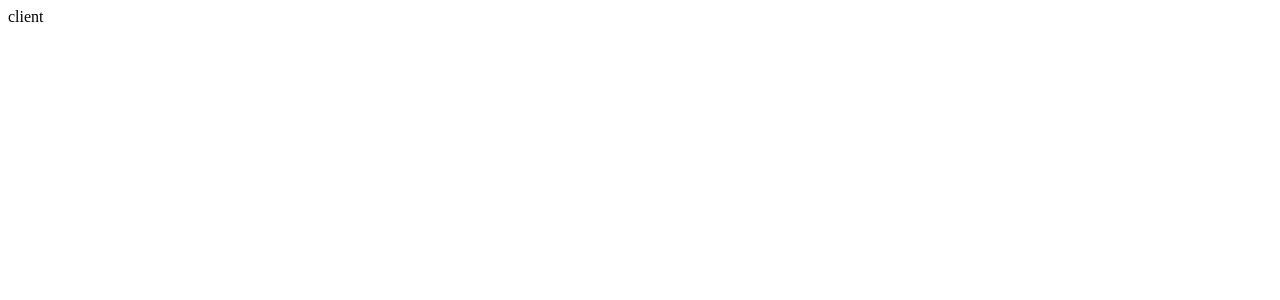
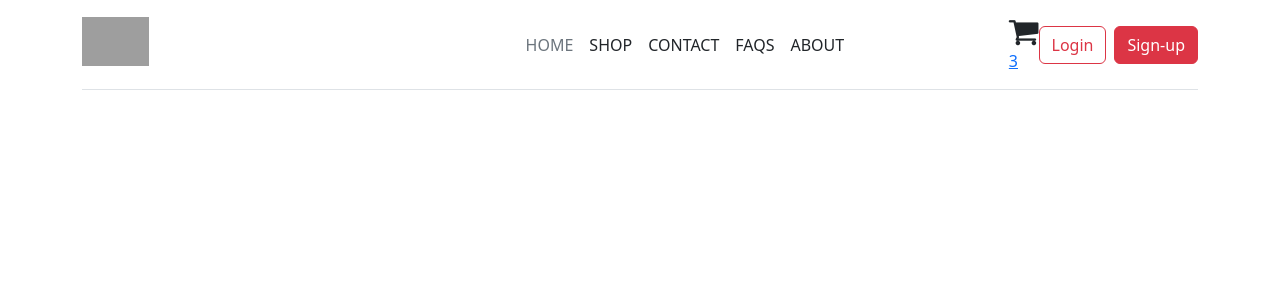
Before and after one commit to rabbit-bob/-ECommerce-App-Using-.NET-Core-8-With-Stripe-and-Angular-Client, an Angular app: page / in a window 1280 px wide. Shown: the top 300 px of the page. Built offline with nearby package versions, Linux system fonts and the light colour scheme; grey boxes are pictures that could not be loaded.

Commit message:
Adding Core Module and Adding Navbar Component

```diff
--- a/angular.json
+++ b/angular.json
@@ -37,6 +37,8 @@
               "src/assets"
             ],
             "styles": [
+              "./node_modules/bootstrap/dist/css/bootstrap.min.css",
+              "./node_modules/font-awesome/css/font-awesome.min.css",
               "src/styles.scss"
             ],
             "scripts": []
@@ -97,8 +99,6 @@
               "src/assets"
             ],
             "styles": [
-              "./node_modules/bootstrap/dist/css/bootstrap.min.css",
-              "./node_modules/font-awesome/css/font-awesome.min.css",
               "src/styles.scss"
             ],
             "scripts": []
--- a/src/app/app.component.html
+++ b/src/app/app.component.html
@@ -1 +1,6 @@
-{{title}}
+<!-- header -->
+<app-nav-bar></app-nav-bar>
+
+<!-- body -->
+
+<!-- footer -->
--- a/src/app/app.module.ts
+++ b/src/app/app.module.ts
@@ -3,6 +3,7 @@ import { BrowserModule } from '@angular/platform-browser';
 
 import { AppRoutingModule } from './app-routing.module';
 import { AppComponent } from './app.component';
+import { CoreModule } from './core/core.module';
 
 @NgModule({
   declarations: [
@@ -10,7 +11,8 @@ import { AppComponent } from './app.component';
   ],
   imports: [
     BrowserModule,
-    AppRoutingModule
+    AppRoutingModule,
+    CoreModule
   ],
   providers: [],
   bootstrap: [AppComponent]
--- /dev/null
+++ b/src/app/core/nav-bar/nav-bar.component.html
@@ -0,0 +1,26 @@
+<div class="container">
+  <header class="d-flex flex-wrap align-items-center justify-content-center justify-content-md-between py-3 mb-4 border-bottom">
+    <div class="col-md-3 mb-2 mb-md-0">
+      <a href="/" class="d-inline-flex link-body-emphasis text-decoration-none">
+        <img src="/assets/images/shopping-basket-icon.jpg" style="max-height: 50px;" alt="icon">
+      </a>
+    </div>
+
+    <ul class="nav col-12 col-md-auto mb-2 justify-content-center mb-md-0 text-uppercase">
+      <li><a href="#" class="nav-link px-2 link-secondary">Home</a></li>
+      <li><a href="#" class="nav-link px-2 link-dark">Shop</a></li>
+      <li><a href="#" class="nav-link px-2 link-dark">Contact</a></li>
+      <li><a href="#" class="nav-link px-2 link-dark">FAQs</a></li>
+      <li><a href="#" class="nav-link px-2 link-dark">About</a></li>
+    </ul>
+
+    <div class="d-flex flex-wrap align-items-center">
+      <a class="position-relative">
+        <i class="fa fa-shopping-cart text-dark fa-2x"></i>
+        <div class="card-number">3</div>
+      </a>
+      <a class="btn btn-outline-danger me-2">Login</a>
+      <a class="btn btn-danger">Sign-up</a>
+    </div>
+  </header>
+</div>
```
Also changed, not shown: src/app/core/core.module.ts (added, +18 -0 lines), src/app/core/nav-bar/nav-bar.component.ts (added, +10 -0 lines), src/app/core/nav-bar/nav-bar.component.scss (added), 2 other files (tests, documents, lock files or other folders).
